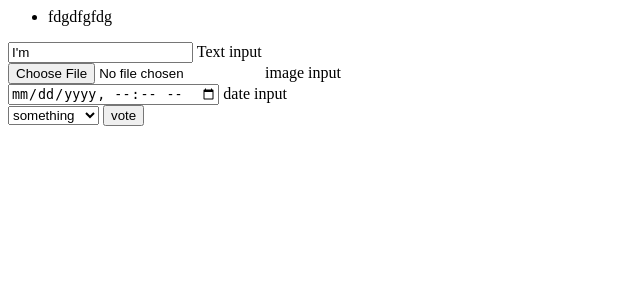
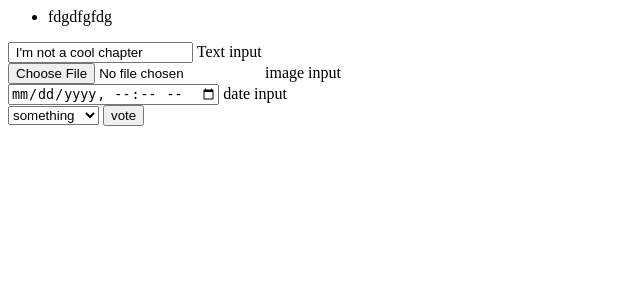
Before and after one commit to Knean/django-stuff, a Django app: a page that uses booksite/book/templates/book/detail.html in a window 1280 px wide. Shown: the top 300 px of the page, without its empty margins (0-640 px from the left). Run offline with Django 3.2, Linux system fonts and the light colour scheme; data comes from the database, SQL or seed files in the repository; both versions use the stored data as it was after the commit.

Commit message:
struggle is real

```diff
--- a/booksite/book/templates/book/detail.html
+++ b/booksite/book/templates/book/detail.html
@@ -14,7 +14,7 @@
         {% csrf_token %}
 
 
-    <input type=text value= {{chapter.chapter_text}} name='text' id='text_input'>
+    <input type=text value=' {{chapter.chapter_text}} 'name='text' id='text_input'>
     <label for ='text_input'>Text input</label>
     <br>
     <input type=file name='image_field' id='image_field'>
--- a/booksite/book/views.py
+++ b/booksite/book/views.py
@@ -1,5 +1,5 @@
 from django.shortcuts import render
-from django.http import HttpResponse
+from django.http import HttpResponse, HttpResponseRedirect
 from .models import Chapter
 from django.template import Template
 from django.template.loader import get_template
@@ -22,7 +22,9 @@ def detailchapter(request, chapter_id):
 	if  request.POST:
 		print(request.POST)
 		chapter.chapter_text = request.POST.get('text')
-		#chapter.save()
+		print(request.POST.get('text'))
+		chapter.save()
+		HttpResponseRedirect( 'book:detail')
 
 
 	return  render(request,'book/detail.html',context= {'chapter':chapter})
```
Also changed, not shown: booksite/db.sqlite3, 1 other file.
